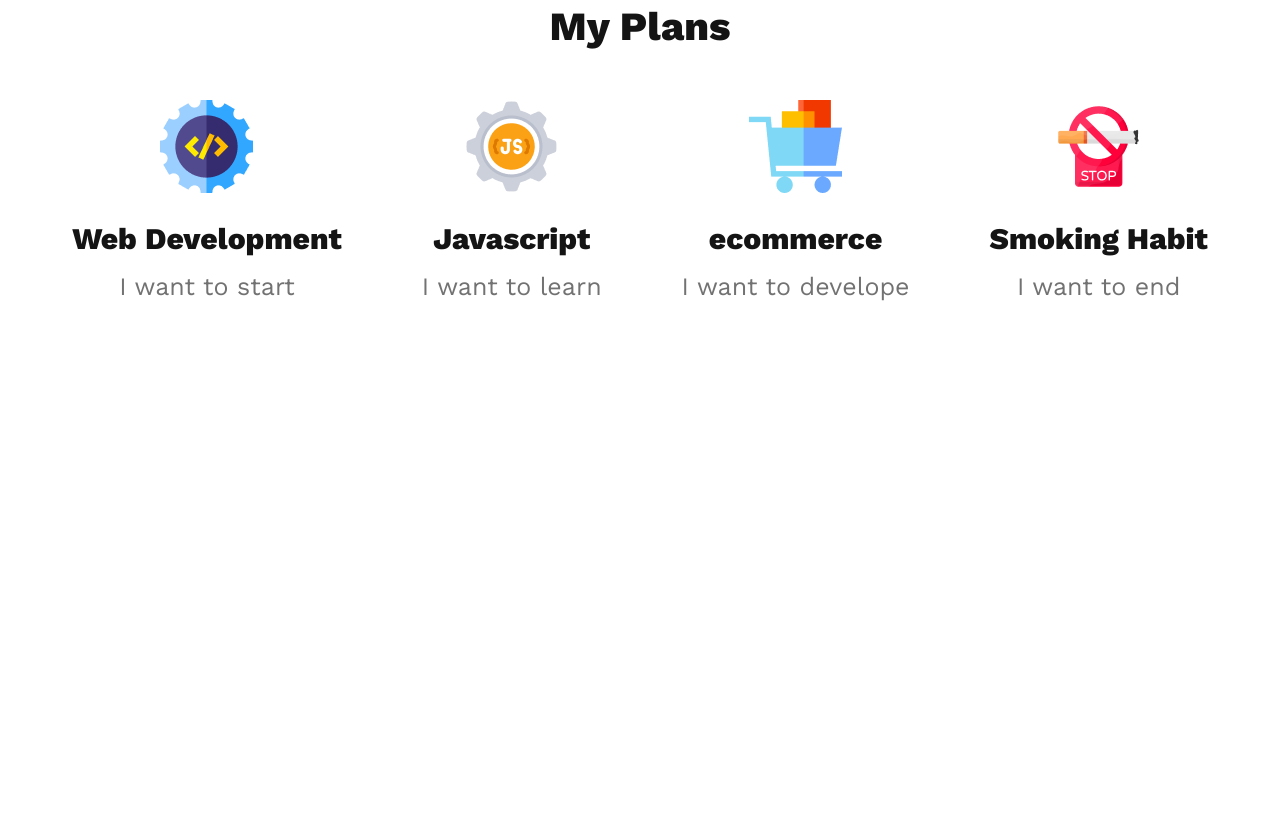
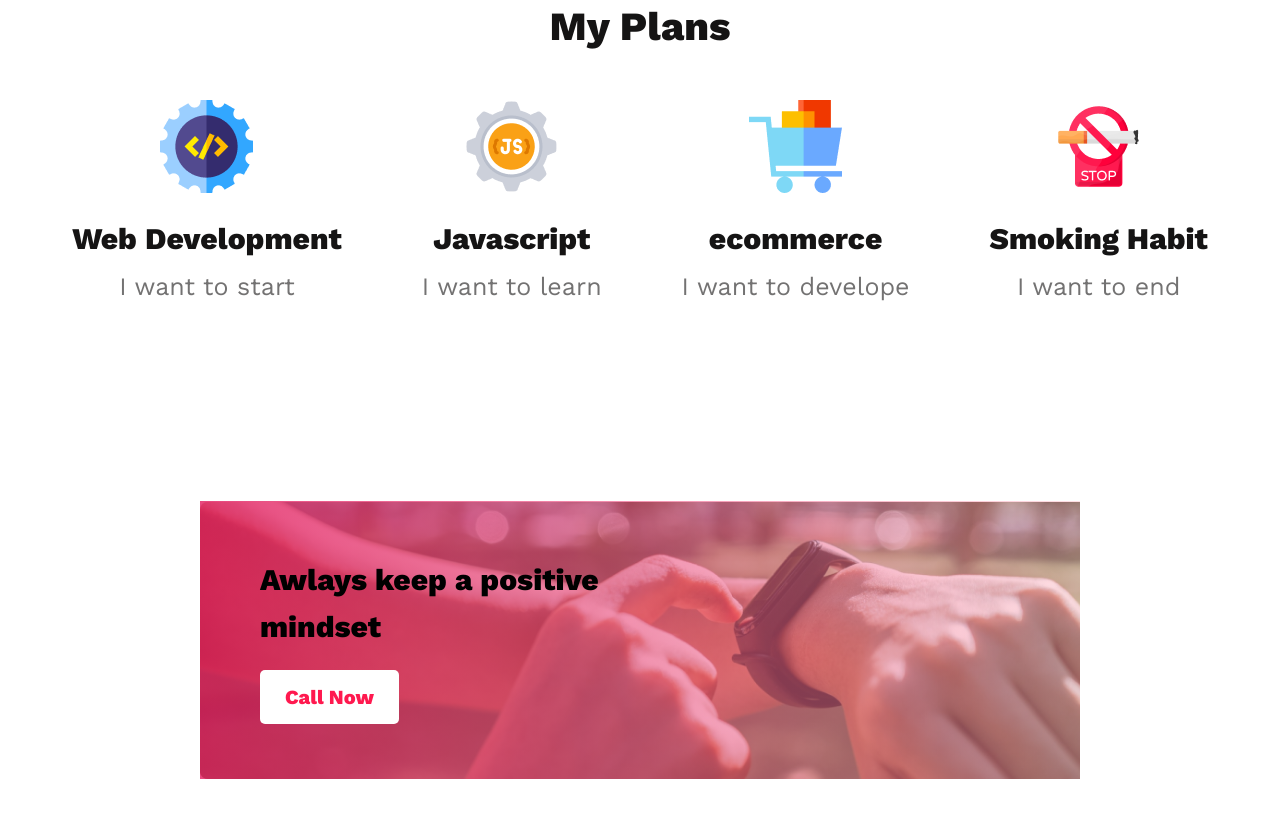
Before and after one commit to Rakibul-Islam01/assignment-one, a plain HTML site: page index.html in a window 1280 px wide. Shown: the part 1805-2622 px from the top of the page. Before the commit the page ends 2206 px from the top, so only its background shows below. Drawn offline with nearby package versions, Linux system fonts and the light colour scheme.

Commit message:
motivation section done

```diff
--- a/index.html
+++ b/index.html
@@ -72,6 +72,13 @@
         </section>
         <!-- Plan section ends here -->
 
+        <!-- Motivatin section starts here -->
+        <section class="motivation">
+            <div class="motivation-details">
+                <h3>Awlays keep a positive <br> mindset</h3>
+                <a href="">Call Now</a>
+            </div>
+        </section>
 
 
     </main>
--- a/style.css
+++ b/style.css
@@ -36,7 +36,7 @@ body{
 .header-description .contact-btn{
     font-size: 20px;
     color: #FFFFFF;
-    background: #F15B22;
+    background: #FF194F;
     padding: 18px 26px;
     border: none;
     border-radius: 5px;
@@ -106,3 +106,34 @@ body{
     font-size: 25px;
     color: #737272;
 }
+
+/* Motivation section styles */
+.motivation{
+    background: linear-gradient(to right, rgba(226, 26, 93, 0.795), rgba(255, 182, 193, 0.432)), url(images/watch.png);
+    background-repeat: no-repeat;
+    background-size: cover;
+    margin: 100px 200px;
+    padding: 55px 60px;
+}
+.motivation-details{
+    display: flex;
+    flex-direction: column;
+    justify-content: flex-start;
+    align-items: flex-start;
+}
+.motivation h3{
+    font-weight: 700;
+    font-size: 30px;
+    line-height: 47px;
+}
+.motivation a{
+    background-color: #ffffff;
+    font-weight: 600;
+    font-size: 20px;
+    padding: 15px 25px ;
+    border: none;
+    border-radius: 5px;
+    color: #FF194F;
+    text-decoration: none;
+    margin-top: 20px;
+}
```
